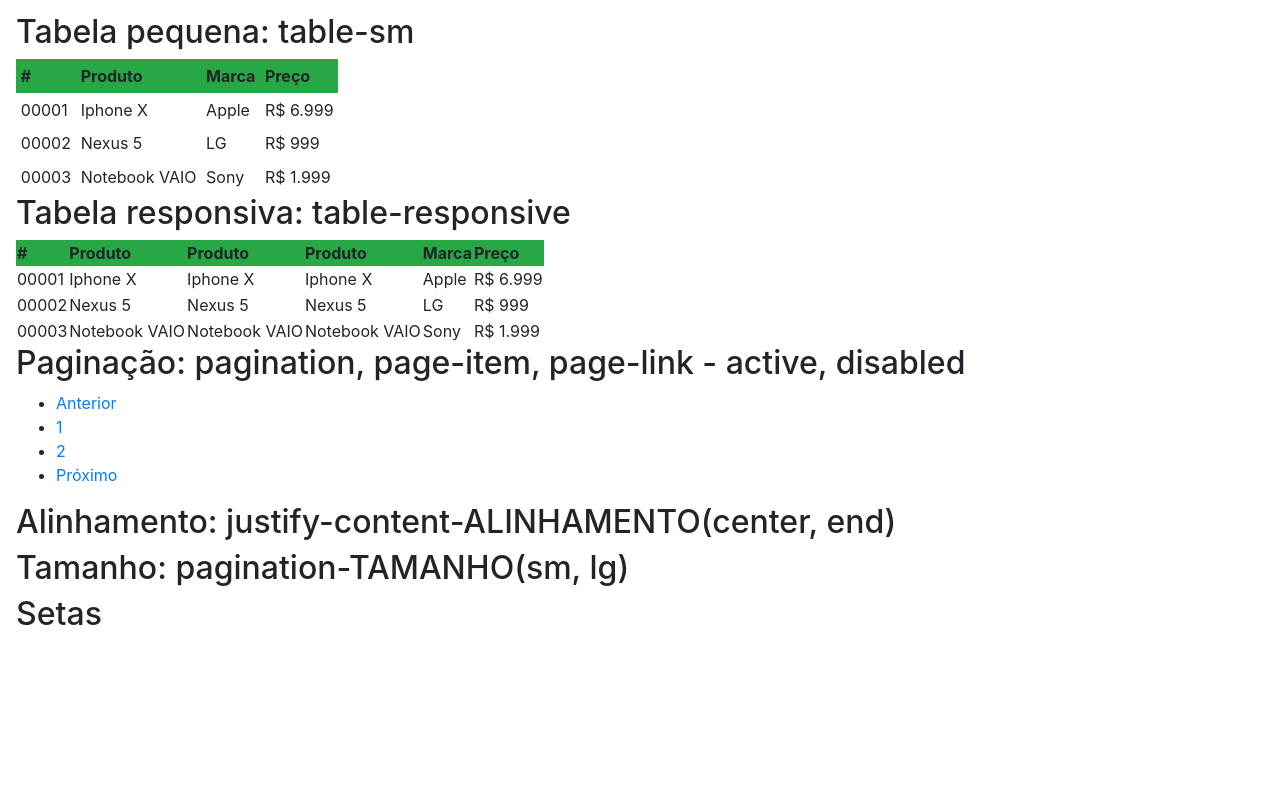
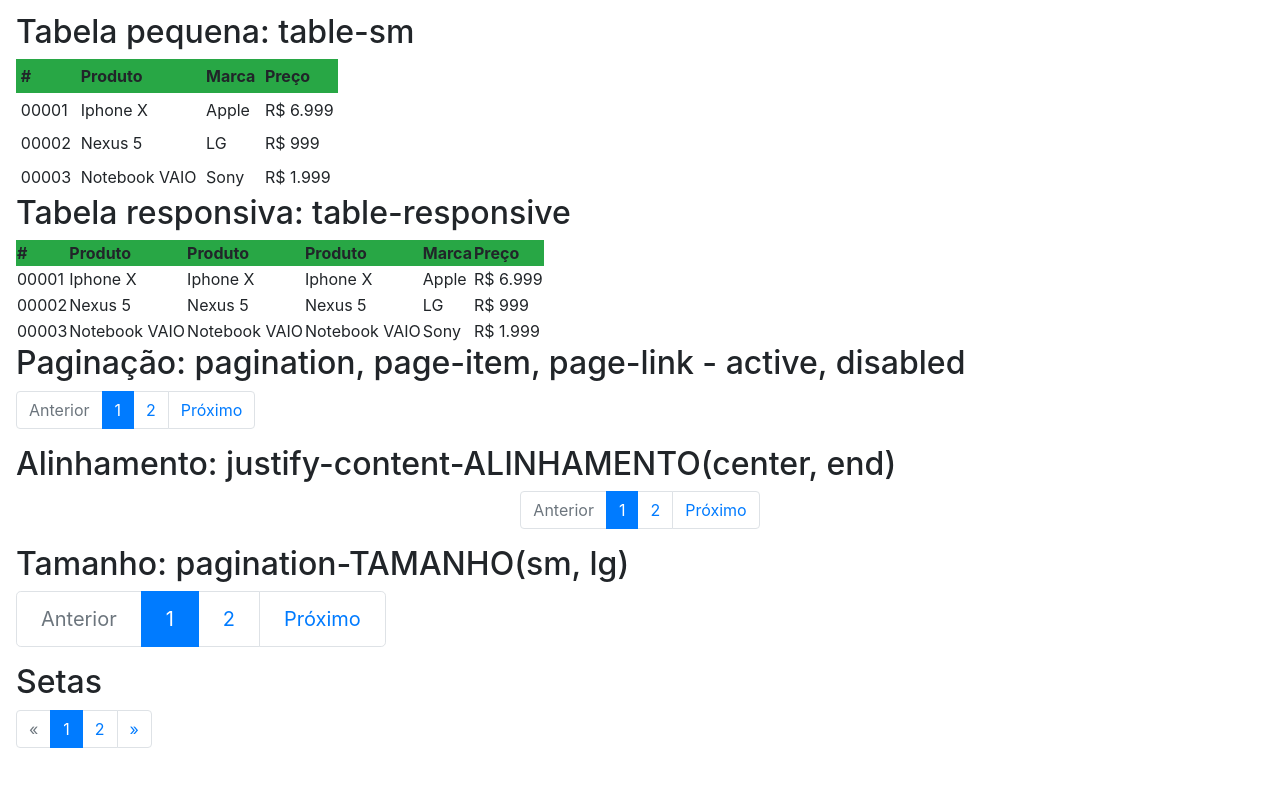
Before and after one commit to RafaelSantos0322/restarting, a plain HTML site: page conceitos/bootstrap/bootstrap4/apoio-tabelas-paginacao.html in a window 1280 px wide. Shown: the part 1348-2134 px from the top of the page. Drawn offline with nearby package versions, Linux system fonts and the light colour scheme.

```diff
--- a/conceitos/bootstrap/bootstrap4/apoio-tabelas-paginacao.html
+++ b/conceitos/bootstrap/bootstrap4/apoio-tabelas-paginacao.html
@@ -258,27 +258,81 @@
 
     <h2>Paginação: pagination, page-item, page-link - active, disabled</h2>
     <nav>
-      <ul>
-        <li>
-          <a href="">Anterior</a>
+      <ul class="pagination">
+        <li class="page-item disabled">
+          <a href="" class="page-link ">Anterior</a>
         </li>
-        <li>
-          <a href="">1</a>
+        <li class="page-item active">
+          <a href="" class="page-link ">1</a>
         </li>
-        <li>
-          <a href="">2</a>
+        <li class="page-item">
+          <a href="" class="page-link">2</a>
         </li>
-        <li>
-          <a href="">Próximo</a>
+        <li class="page-item">
+          <a href="" class="page-link ">Próximo</a>
         </li>
       </ul>
     </nav>
 
     <h2>Alinhamento: justify-content-ALINHAMENTO(center, end)</h2>
+    <nav>
+      <ul class="pagination justify-content-center">
+        <li class="page-item disabled">
+          <a href="" class="page-link ">Anterior</a>
+        </li>
+        <li class="page-item active">
+          <a href="" class="page-link ">1</a>
+        </li>
+        <li class="page-item">
+          <a href="" class="page-link">2</a>
+        </li>
+        <li class="page-item">
+          <a href="" class="page-link ">Próximo</a>
+        </li>
+      </ul>
+    </nav>
 
     <h2>Tamanho: pagination-TAMANHO(sm, lg)</h2>
+    <nav>
+      <ul class="pagination pagination-lg">
+        <li class="page-item disabled">
+          <a href="" class="page-link ">Anterior</a>
+        </li>
+        <li class="page-item active">
+          <a href="" class="page-link ">1</a>
+        </li>
+        <li class="page-item">
+          <a href="" class="page-link">2</a>
+        </li>
+        <li class="page-item">
+          <a href="" class="page-link ">Próximo</a>
+        </li>
+      </ul>
+    </nav>
 
     <h2>Setas</h2>
+    <nav>
+      <ul class="pagination">
+        <li class="page-item disabled">
+          <a href="" class="page-link ">
+            <span>&laquo;</span>
+            <span class="sr-only">Anterior</span>
+          </a>
+        </li>
+        <li class="page-item active">
+          <a href="" class="page-link ">1</a>
+        </li>
+        <li class="page-item">
+          <a href="" class="page-link">2</a>
+        </li>
+        <li class="page-item">
+          <a href="" class="page-link ">
+            <span class="sr-only">Próximo</span>
+            <span>&raquo;</span>
+          </a>
+        </li>
+      </ul>
+    </nav>
 
     <!-- Optional JavaScript -->
     <!-- jQuery first, then Popper.js, then Bootstrap JS -->
```
